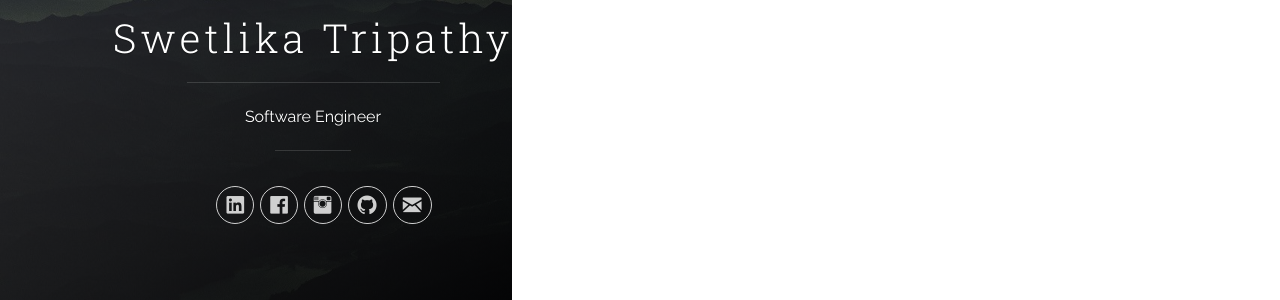
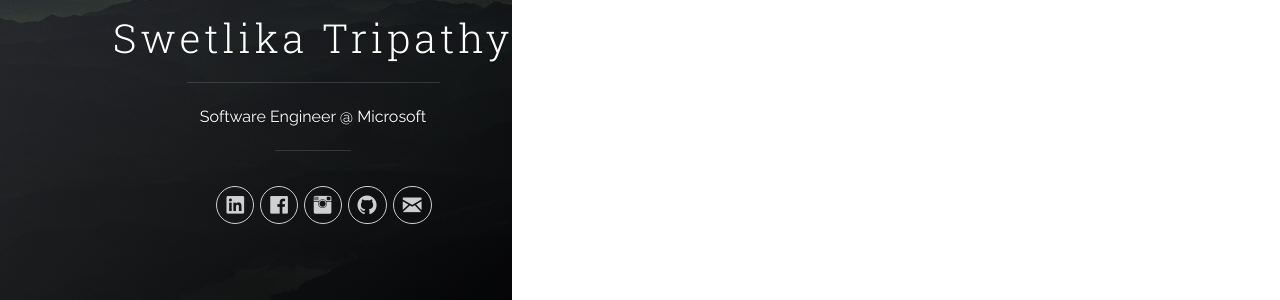
Before and after one commit to swetlika/swetlika.github.io, a Jekyll site: the page built from index.html, in a window 1280 px wide. Shown: the part 591-891 px from the top of the page. Built offline with Jekyll 4.4.1, drawn with Linux system fonts in a browser that asks for light colours.

Commit message:
updated job title

```diff
--- a/_config.yml
+++ b/_config.yml
@@ -1,6 +1,6 @@
 # Site settings
 title: Swetlika Tripathy
-description: 'Software Engineer'
+description: 'Software Engineer @ Microsoft'
 url: 'https://swetlika.github.io/'
 baseurl: ''
 
```
